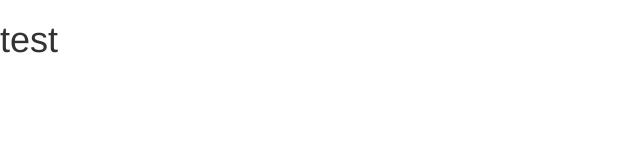
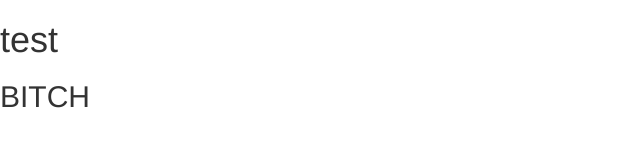
Before and after one commit to thomhub/portfolio, a plain HTML site: page index.html in a window 1280 px wide. Shown: the whole page, without its empty margins (0-640 px from the left). Drawn offline with nearby package versions, Linux system fonts and the light colour scheme.

Commit message:
Update index.html

```diff
--- a/index.html
+++ b/index.html
@@ -19,7 +19,7 @@
 <body>
 
   <h1>test</h1>
-
+  <h2>BITCH</h2>
 
 <script src="http://code.jquery.com/jquery-2.1.4.min.js">
 </script>
```
